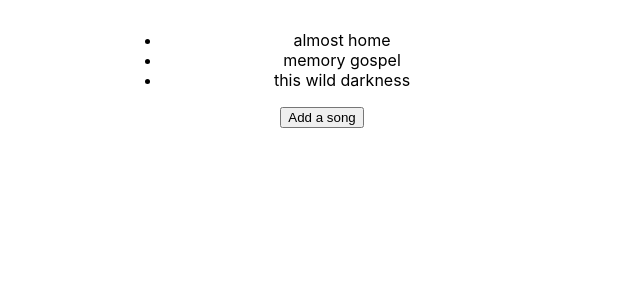
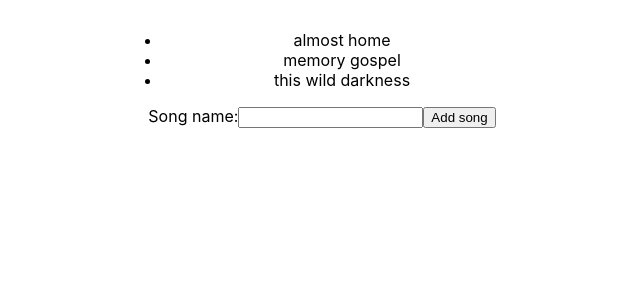
Before and after one commit to seangay/react-tutorial-context-hooks, a React (Create React App) app: page / in a window 1280 px wide. Shown: the top 300 px of the page, without its empty margins (318-958 px from the left). Built offline with nearby package versions, Linux system fonts and the light colour scheme.

Commit message:
Completed #11 - Use state with forms

```diff
--- /dev/null
+++ b/src/components/SongCreationForm.tsx
@@ -0,0 +1,25 @@
+import React, {useState} from 'react';
+
+type Props = {
+  addSong: (title: string) => void
+};
+export const SongCreationForm = (props: Props) => {
+  const [title, setTitle] = useState("");
+
+  const handleSubmit = (e: React.FormEvent) => {
+    e.preventDefault();
+    console.log("SUBMITTED", title, e.target);
+    props.addSong(title);
+    setTitle("");
+  };
+
+  return (
+    <form onSubmit={handleSubmit}>
+      <label htmlFor="songName">Song name:</label>
+      <input onChange={(e) => {
+        setTitle(e.target.value)
+      }} id="songName" type="text" value={title} required/>
+      <button type="submit">Add song</button>
+    </form>
+  );
+};
--- a/src/components/SongList.tsx
+++ b/src/components/SongList.tsx
@@ -1,10 +1,6 @@
 import React, {useState} from 'react';
 import uuid from "uuid/v1";
-
-interface Song {
-  title: string;
-  id: string;
-}
+import {SongCreationForm} from "./SongCreationForm";
 
 export function SongList() {
   const [songs, setSongs] = useState([
@@ -13,8 +9,8 @@ export function SongList() {
     {title: 'this wild darkness', id: "3"}
   ]);
 
-  const addSong = () => {
-    setSongs([...songs, {title: "New Song", id: uuid()}]);
+  const addSong = (title: string) => {
+    setSongs([...songs, {title, id: uuid()}]);
   };
 
   return (
@@ -24,7 +20,7 @@ export function SongList() {
           return (<li key={song.id}>{song.title}</li>)
         })}
       </ul>
-      <button onClick={addSong}>Add a song</button>
+      <SongCreationForm addSong={addSong} />
     </div>
   );
 }
```
